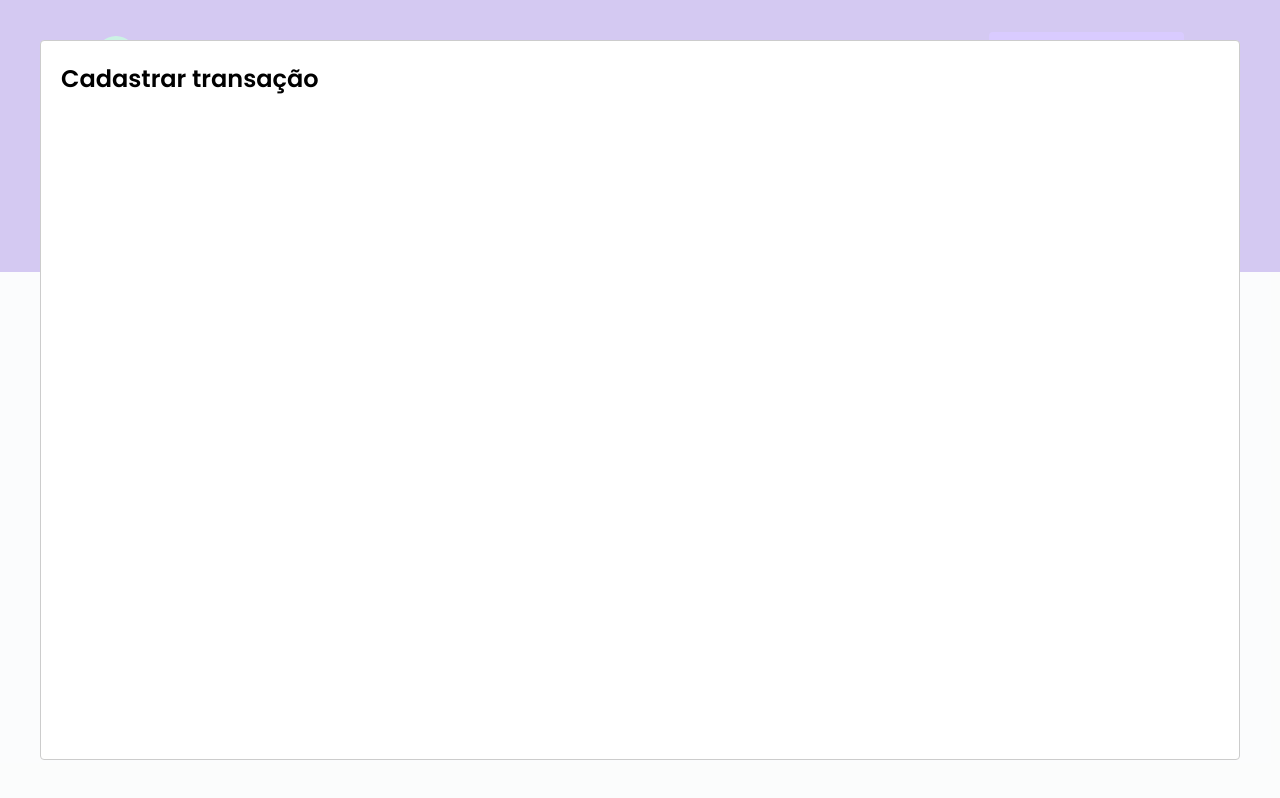
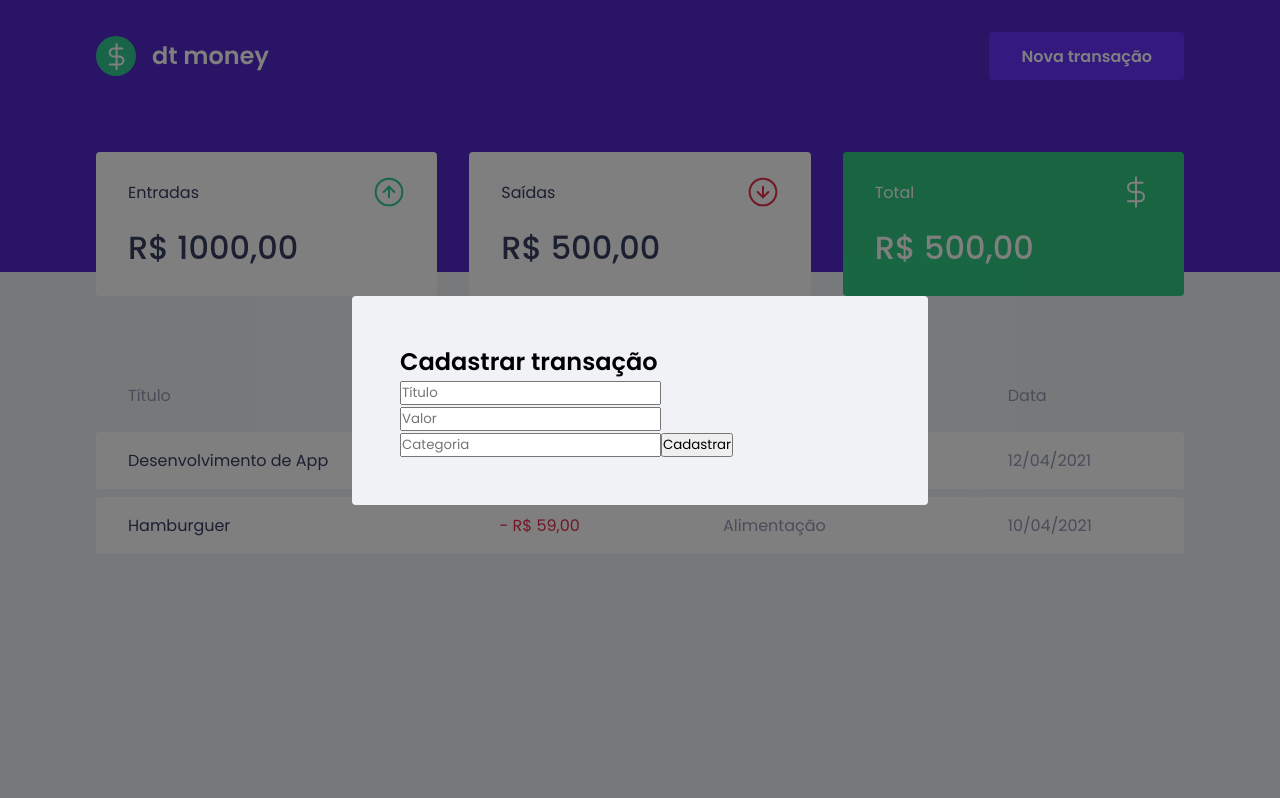
Before and after one commit to martinsvinicius/dtmoney, a React (Create React App) app: page / in a window 1280 px wide. Both pictures are taken after a click on the button "Nova transação". Built offline with nearby package versions, Linux system fonts and the light colour scheme; no server answers; what miragejs would draw is missing.

Commit message:
modal global style

```diff
--- a/src/components/NewTransactionModal/index.tsx
+++ b/src/components/NewTransactionModal/index.tsx
@@ -1,4 +1,5 @@
 import Modal from 'react-modal';
+import { Container } from './styles';
 
 interface NewTransactionModalProps {
   isOpen: boolean;
@@ -12,8 +13,29 @@
     <Modal
       isOpen={isOpen}
       onRequestClose={onRequestClose}
+      overlayClassName="react-modal-overlay"
+      className="react-modal-content"
     >
-      <h2>Cadastrar transação</h2>
+      <Container>
+        <h2>Cadastrar transação</h2>
+
+        <input
+          placeholder="Título"
+        />
+
+        <input
+          type="number"
+          placeholder="Valor"
+        />
+
+        <input
+          placeholder="Categoria"
+        />
+
+        <button type="submit">
+          Cadastrar
+        </button>
+      </Container>
     </Modal>
   );
 }
--- a/src/components/NewTransactionModal/styles.ts
+++ b/src/components/NewTransactionModal/styles.ts
@@ -1 +1,5 @@
 import styled from 'styled-components';
+
+export const Container = styled.form`
+
+`;
--- a/src/styles/global.ts
+++ b/src/styles/global.ts
@@ -55,4 +55,28 @@
     opacity: 0.6;
     cursor: not-allowed;
   }
+
+  .react-modal-overlay {
+    background: rgba(0, 0, 0, 0.5);
+    position: fixed;
+    top: 0;
+    bottom: 0;
+    right: 0;
+    left: 0;
+
+    display: flex;
+    align-items: center;
+    justify-content: center;
+  }
+
+  .react-modal-content {
+    width: 100%;
+    max-width: 576px;
+
+    background: var(--background);
+
+    padding: 3rem;
+    position: relative;
+    border-radius: 0.25rem;
+  }
 `;
```
